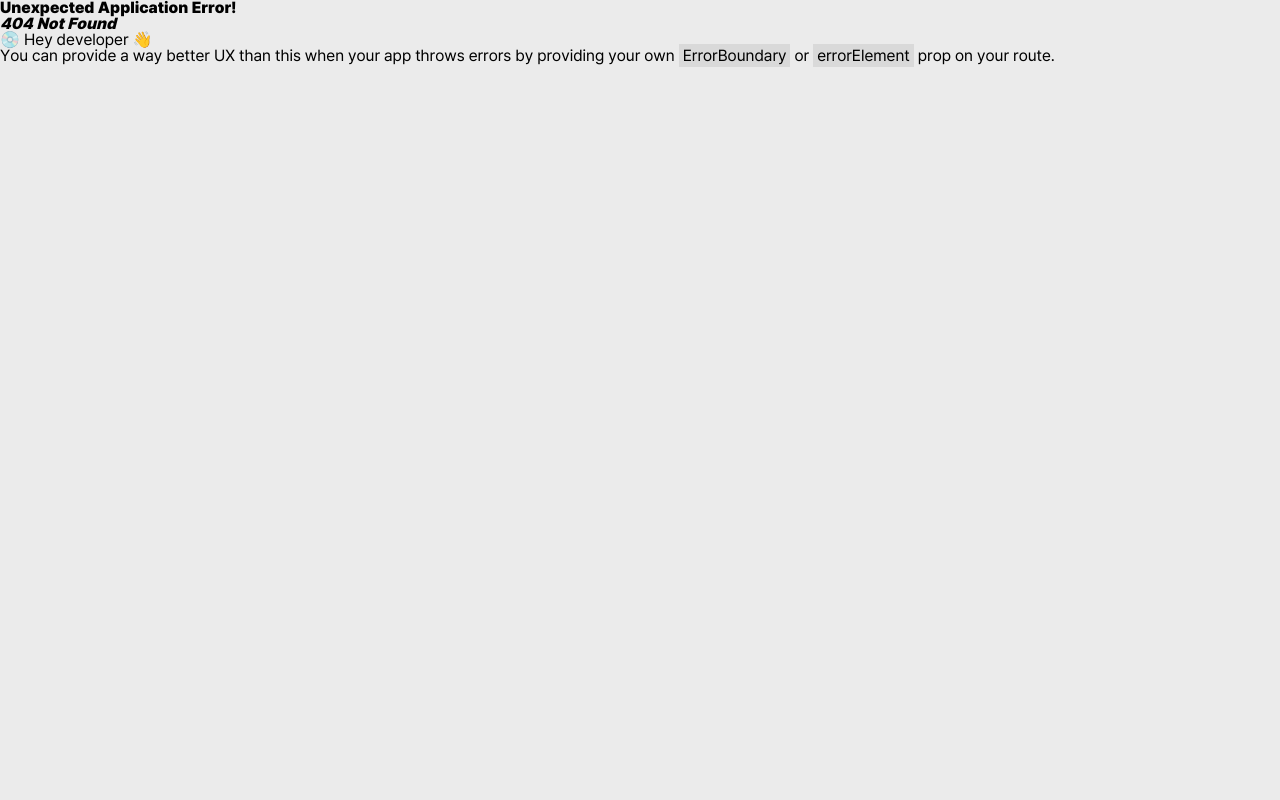
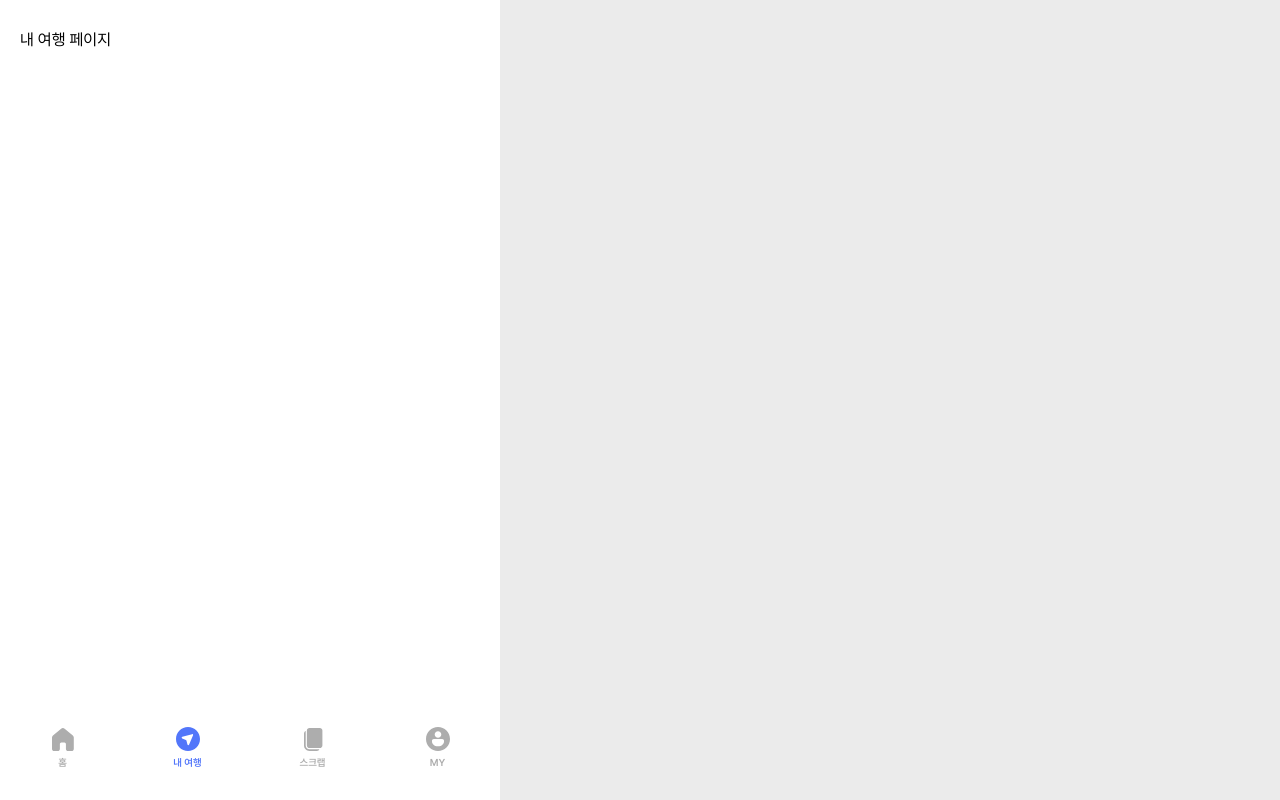
Before and after one commit to SugarSyrup/gabozago_FE, a React (Vite) app: page /mytrip in a window 1280 px wide. Before the commit this address had no page. Built offline with nearby package versions, Linux system fonts and the light colour scheme.

Commit message:
fix(#1): Shedule 페이지 이름을 MyTrip으로 변경, UI 테스트 하는 페이지 TestPage 생성

```diff
--- /dev/null
+++ b/src/pages/MyTripPage.tsx
@@ -0,0 +1,11 @@
+import PageTemplate from "../components/common/PageTemplate";
+
+function SchedulePage() {
+  return (
+    <PageTemplate nav={true} header={false}>
+      내 여행 페이지
+    </PageTemplate>
+  );
+}
+
+export default SchedulePage;
--- a/src/pages/SchedulePage.tsx
+++ b/src/pages/TestPage.tsx
@@ -3,7 +3,7 @@ import useSearchInput from "../hooks/useSearchInput";
 import useModal from "../hooks/useModal";
 import usePopup from "../hooks/usePopup";
 
-function SchedulePage() {
+function TestPage() {
   const [, SearchInput] = useSearchInput({});
   const { Modal, modalOpen } = useModal({
     title: "제목입력",
@@ -15,9 +15,7 @@ function SchedulePage() {
       <Modal>
         <div>TEST</div>
       </Modal>
-      <Popup title="신고하기" padding="30px 40px">
-        신고가 접수되었습니다.
-      </Popup>
+      <Popup padding="30px 40px">신고가 접수되었습니다.</Popup>
       <SearchInput />
       여행 일정 페이지
       <button onClick={modalOpen}>모달 open</button>
@@ -26,4 +24,4 @@ function SchedulePage() {
   );
 }
 
-export default SchedulePage;
+export default TestPage;
```
Also changed, not shown: src/router.tsx (+8 -3 lines).
